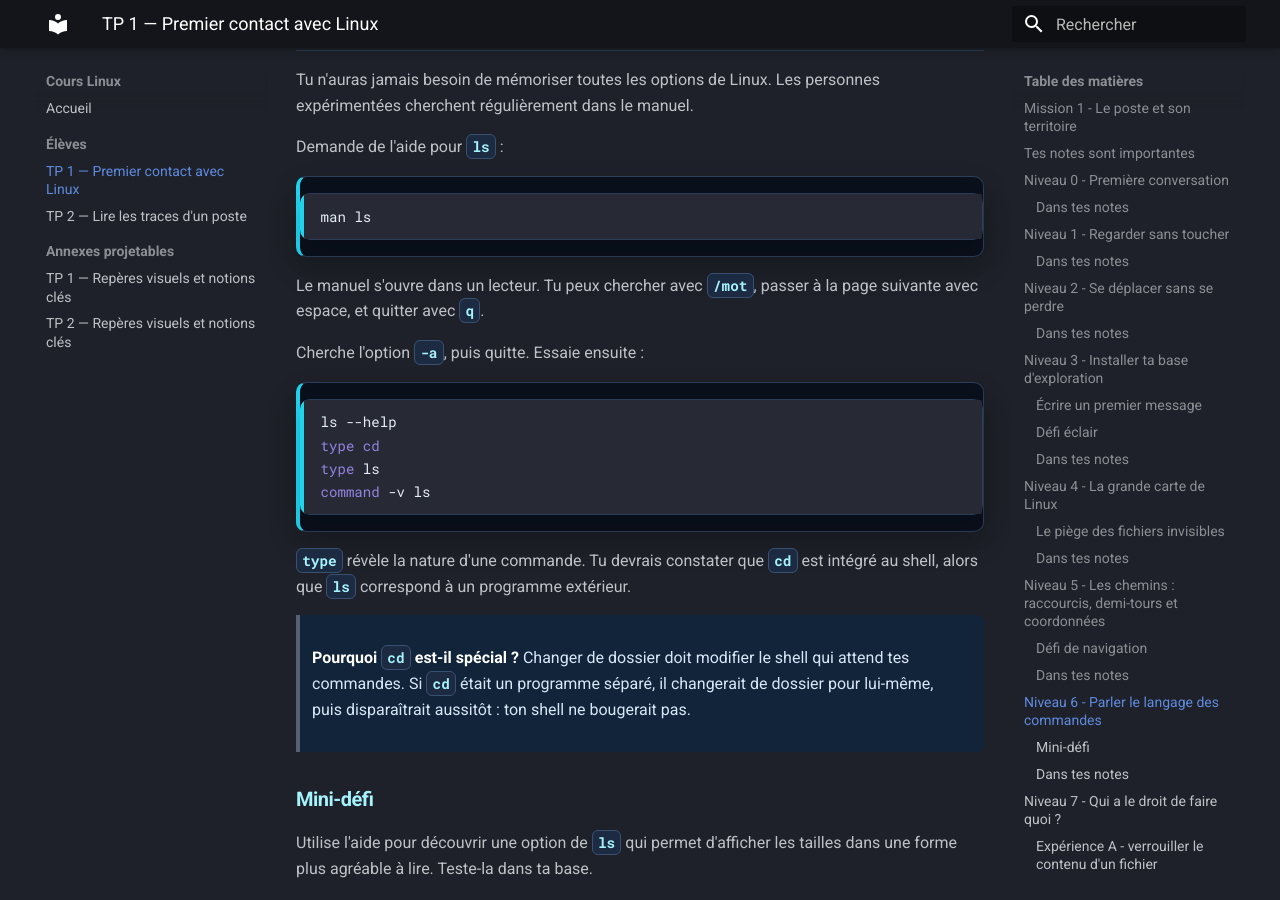
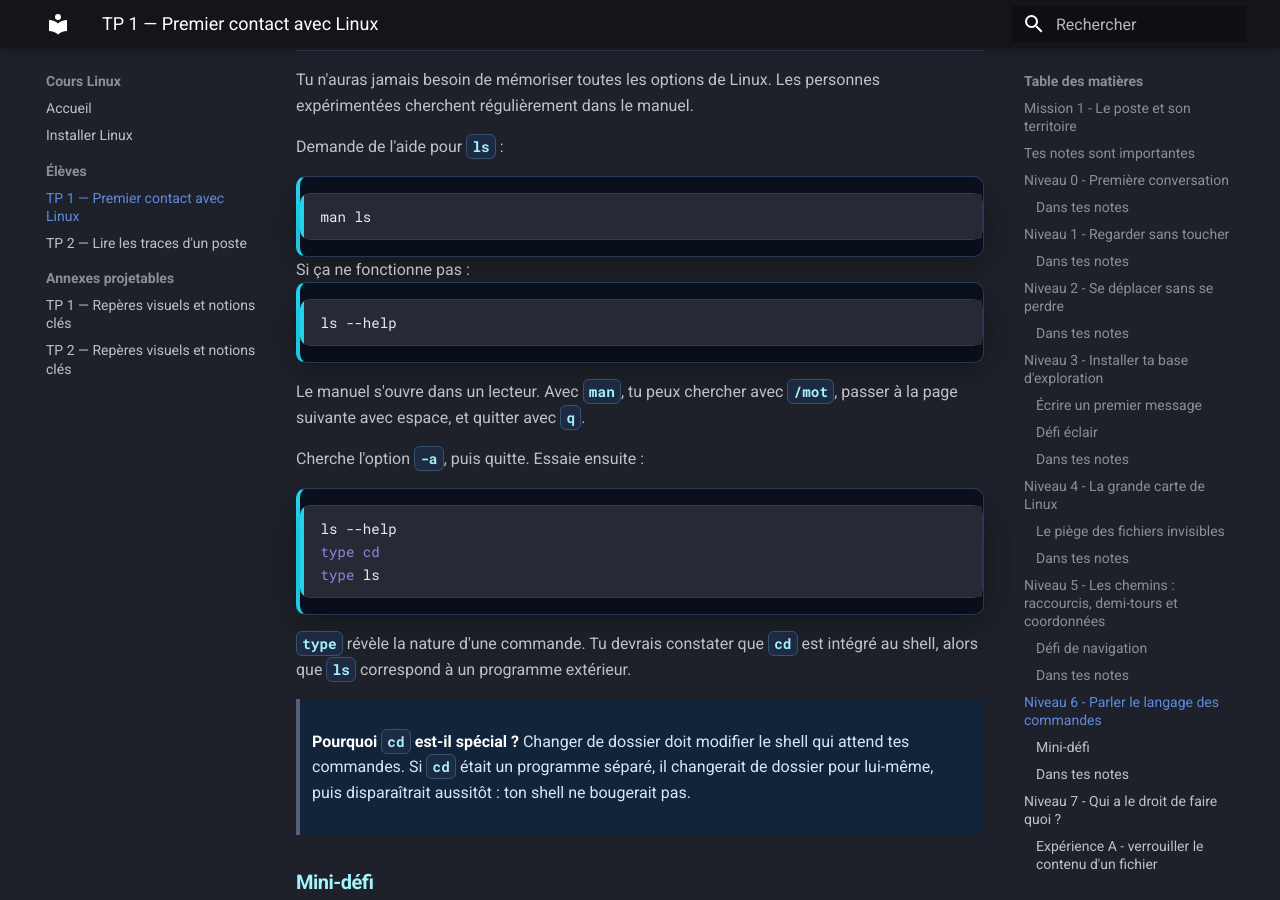
Before and after one commit to ValT78/cours-linux, an MkDocs documentation site: the page built from docs/eleves/tp1-premier-contact-linux.md, in a window 1280 px wide and 900 px high, scrolled down 9549 px. Built offline with MkDocs 1.6.1 and Material for MkDocs 9.7.7, drawn with Linux system fonts in a browser that asks for light colours; some of the changed text lies outside the part shown.

Commit message:
feat: ajout tuto installer Linux sur n'importe quel poste

````diff
--- a/docs/eleves/tp1-premier-contact-linux.md
+++ b/docs/eleves/tp1-premier-contact-linux.md
@@ -186,7 +186,7 @@
 echo 'Bienvenue, explorateur.' > mission/briefing/objectif.txt
 echo 'Premier indice : le chemin compte.' > mission/preuves/journal.txt
 echo 'CODE-ALPHA-42' > mission/coffre/code.txt
-echo 'Deuxième indice : observe avant d'agir.' >> mission/preuves/journal.txt
+echo "Deuxième indice : observe avant d'agir." >> mission/preuves/journal.txt
 ```
 
 Tu viens d'utiliser `echo` pour écrire un message et les flèches pour l'envoyer dans un fichier. Ne cherche pas encore à tout retenir : observe que les trois fichiers existent.
@@ -339,8 +339,13 @@
 ```bash
 man ls
 ```
+Si ça ne fonctionne pas :
+```bash
+ls --help
+```
 
-Le manuel s'ouvre dans un lecteur. Tu peux chercher avec `/mot`, passer à la page suivante avec espace, et quitter avec `q`.
+
+Le manuel s'ouvre dans un lecteur. Avec `man`, tu peux chercher avec `/mot`, passer à la page suivante avec espace, et quitter avec `q`.
 
 Cherche l'option `-a`, puis quitte. Essaie ensuite :
 
@@ -348,7 +353,6 @@
 ls --help
 type cd
 type ls
-command -v ls
 ```
 
 `type` révèle la nature d'une commande. Tu devrais constater que `cd` est intégré au shell, alors que `ls` correspond à un programme extérieur.
--- a/mkdocs.yml
+++ b/mkdocs.yml
@@ -16,6 +16,7 @@
 
 nav:
   - Accueil: index.md
+  - Installer Linux: installer-linux.md
   - Élèves:
       - TP 1 — Premier contact avec Linux: eleves/tp1-premier-contact-linux.md
       - TP 2 — Lire les traces d'un poste: eleves/tp2-lire-les-traces.md
````
Also changed, not shown: docs/index.md (+4 -0 lines), docs/installer-linux.md (added, +67 -0 lines).
